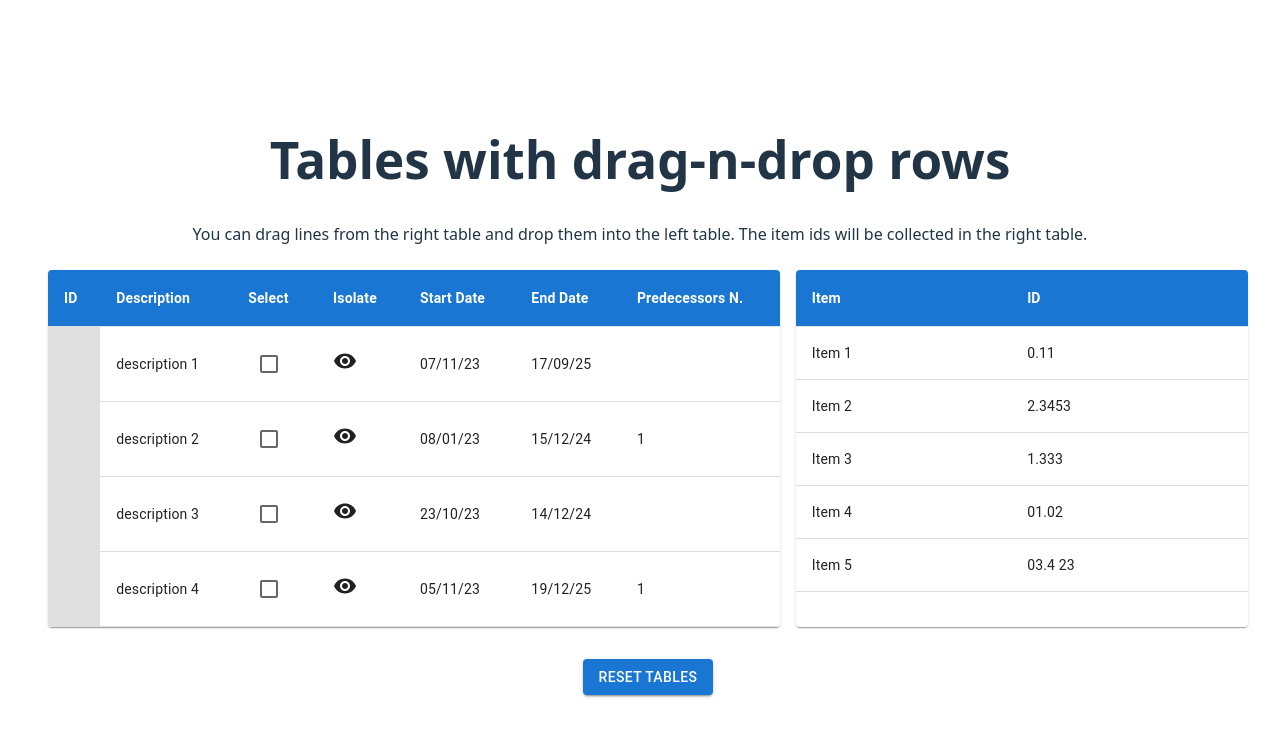
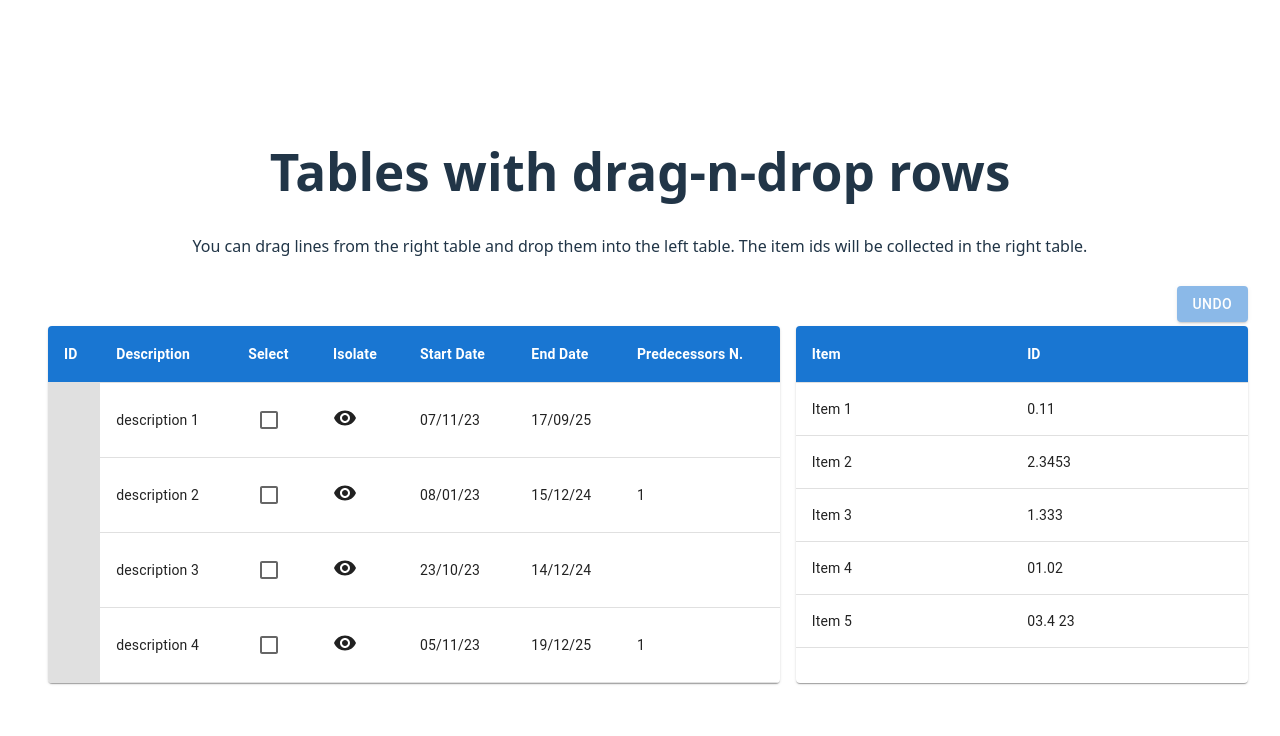
Before and after one commit to vshabala/dnd, a React (Vite) app: page / in a window 1280 px wide. Shown: the top 736 px of the page. Built offline with nearby package versions, Linux system fonts and the light colour scheme.

Commit message:
undo has been implemented

```diff
--- a/src/components/DragDropTables.jsx
+++ b/src/components/DragDropTables.jsx
@@ -40,17 +40,34 @@ const useStored = (name, defaultValue) => {
 const DragDropTables = () => {
   const [rightRows, setRightRows] = useStored("rightTableData", rightTableData)
   const [leftRows, setLeftRows] = useStored("leftTableData", leftTableData)
+  const [movedItems, setMovedItems] = useStored("movedItems", [])
   const [confirm, setConfirm] = useState(false)
 
   const handleDragStart = (e, row) => {
     e.dataTransfer.setData("application/json", JSON.stringify(row))
   }
 
-  const handleReset = () => {
-    localStorage.removeItem("rightTableData")
-    setRightRows(rightTableData)
-    localStorage.removeItem("leftTableData")
-    setLeftRows(leftTableData)
+  const handleUndo = () => {
+    const newMovedItems = [...movedItems]
+    const step = newMovedItems.pop()
+    const { number, target_id, ...row } = step
+    setMovedItems(newMovedItems)
+
+    const newRightRows = [...rightRows]
+    newRightRows.splice(number, 0, row)
+    setRightRows(newRightRows)
+
+    const newLeftRows = leftRows.map((el) => {
+      if (el.id === target_id) {
+        return {
+          ...el,
+          pid: el.pid.filter((val) => val !== row.id),
+          hint: el.hint.filter((val) => val !== row.item),
+        }
+      }
+      return el
+    })
+    setLeftRows(newLeftRows)
   }
 
   const handleDragOver = (e) => {
@@ -66,12 +83,16 @@ const DragDropTables = () => {
       return el.id == targetRow.id
         ? {
             ...el,
-            pid: el.pid != "" ? `${el.pid}, ${data.id}` : data.id,
-            hint: el.hint != "" ? `${el.hint}, ${data.item}` : data.item,
+            pid: Array.isArray(el.pid) ? [...el.pid, data.id] : [data.id],
+            hint: Array.isArray(el.hint)
+              ? [...el.hint, data.item]
+              : [data.item],
           }
         : el
     })
     setLeftRows(newLeftRows)
+    const newMovedItems = [...movedItems, { ...data, target_id: targetRow.id }]
+    setMovedItems(newMovedItems)
     setConfirm(true)
   }
   const handleClose = () => {
@@ -88,6 +109,27 @@ const DragDropTables = () => {
         p: 1,
       }}
     >
+      <Box
+        sx={{
+          display: "flex",
+          gap: 2,
+          justifyContent: "flex-end",
+          width: "100%",
+          p: 0.5,
+        }}
+      >
+        <Button
+          variant="contained"
+          onClick={handleUndo}
+          sx={{
+            mt: 2,
+            opacity: movedItems.length > 0 ? 1 : 0.5,
+            transition: "opacity 0.5s",
+          }}
+        >
+          Undo
+        </Button>
+      </Box>
       <Box sx={{ display: "flex", width: "100%", gap: 2 }}>
         <Snackbar open={confirm} autoHideDuration={3000} onClose={handleClose}>
           <SnackbarContent
@@ -119,13 +161,15 @@ const DragDropTables = () => {
                   key={row.id}
                   onDragOver={handleDragOver}
                   onDrop={(e) => handleDrop(e, row)}
-                  sx={{ cursor: "pointer" }}
                 >
-                  <Tooltip title={`${row.hint}`} arrow>
+                  <Tooltip
+                    title={Array.isArray(row.hint) && row.hint.join(", ")}
+                    arrow
+                  >
                     <TableCell
                       sx={{ backgroundColor: "grey.300", padding: "4px" }}
                     >
-                      {row.pid}
+                      {Array.isArray(row.pid) && row.pid.join(", ")}
                     </TableCell>
                   </Tooltip>
                   <TableCell>{row.description}</TableCell>
@@ -154,11 +198,13 @@ const DragDropTables = () => {
               </HeaderRow>
             </TableHead>
             <TableBody>
-              {rightRows.map((row) => (
+              {rightRows.map((row, index) => (
                 <TableRow
                   key={row.id}
                   draggable
-                  onDragStart={(e) => handleDragStart(e, row)}
+                  onDragStart={(e) =>
+                    handleDragStart(e, { ...row, number: index })
+                  }
                   sx={{ cursor: "grab" }}
                 >
                   <TableCell>{row.item}</TableCell>
@@ -169,9 +215,6 @@ const DragDropTables = () => {
           </Table>
         </TableContainer>
       </Box>
-      <Button variant="contained" onClick={handleReset} sx={{ mt: 4 }}>
-        Reset Tables
-      </Button>
     </Box>
   )
 }
--- a/src/index.css
+++ b/src/index.css
@@ -12,7 +12,9 @@
   -webkit-font-smoothing: antialiased;
   -moz-osx-font-smoothing: grayscale;
 }
-
+p {
+  margin: 0;
+}
 a {
   font-weight: 500;
   color: #646cff;
```
